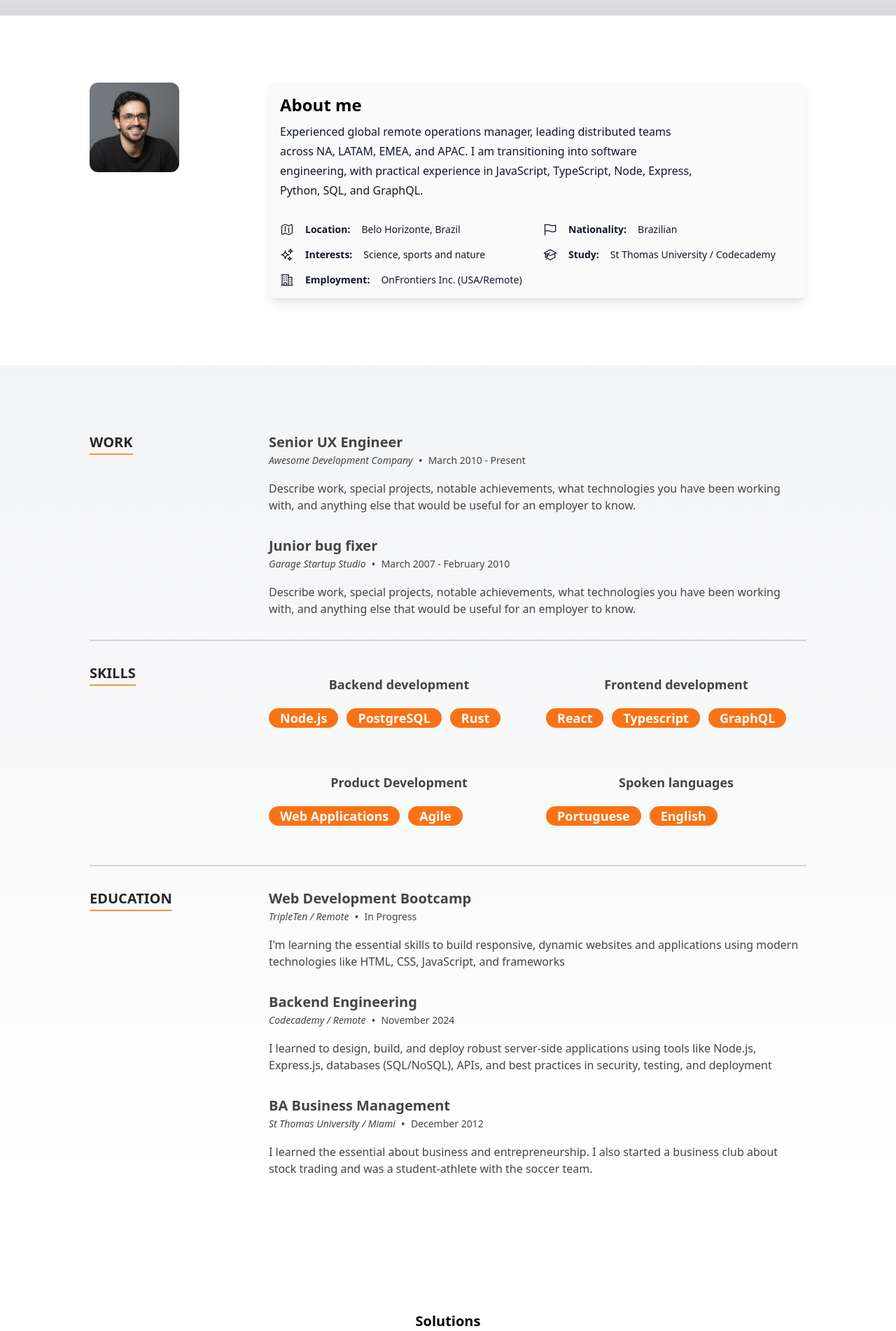
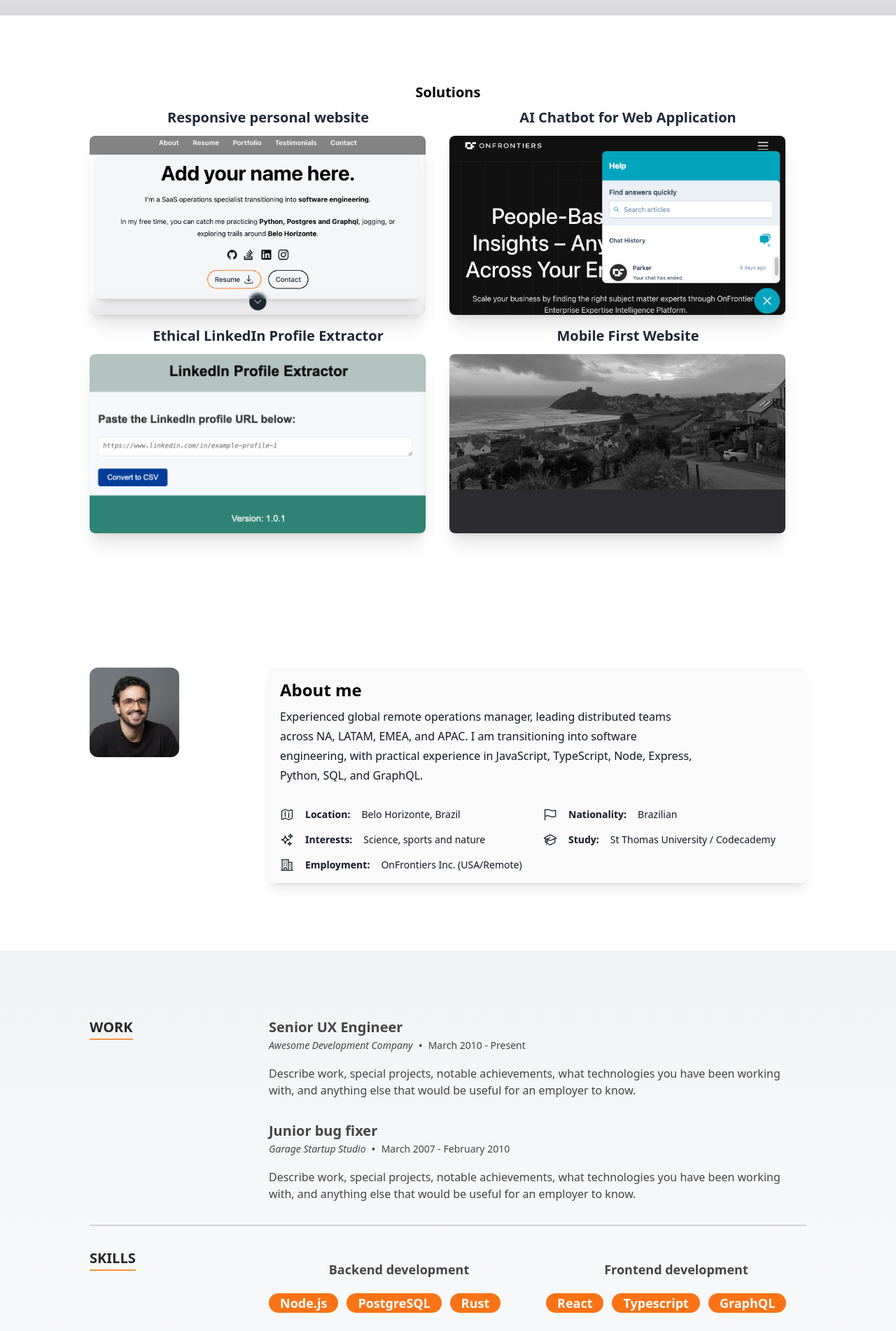
Before and after one commit to borgesenioc/react-resume-enio, a Next.js app: page / in a window 1280 px wide. Shown: the part 778-2680 px from the top of the page at 70% size. Built offline with nearby package versions, Linux system fonts and the light colour scheme.

Commit message:
Reorder the solutions section

```diff
--- a/src/pages/index.tsx
+++ b/src/pages/index.tsx
@@ -20,9 +20,9 @@ const Home: FC = memo(() => {
     <Page description={description} title={title}>
       <Header />
       <Hero />
+      <Portfolio />
       <About />
       <Resume />
-      <Portfolio />
       <Testimonials />
       <Contact />
       <Footer />
```
